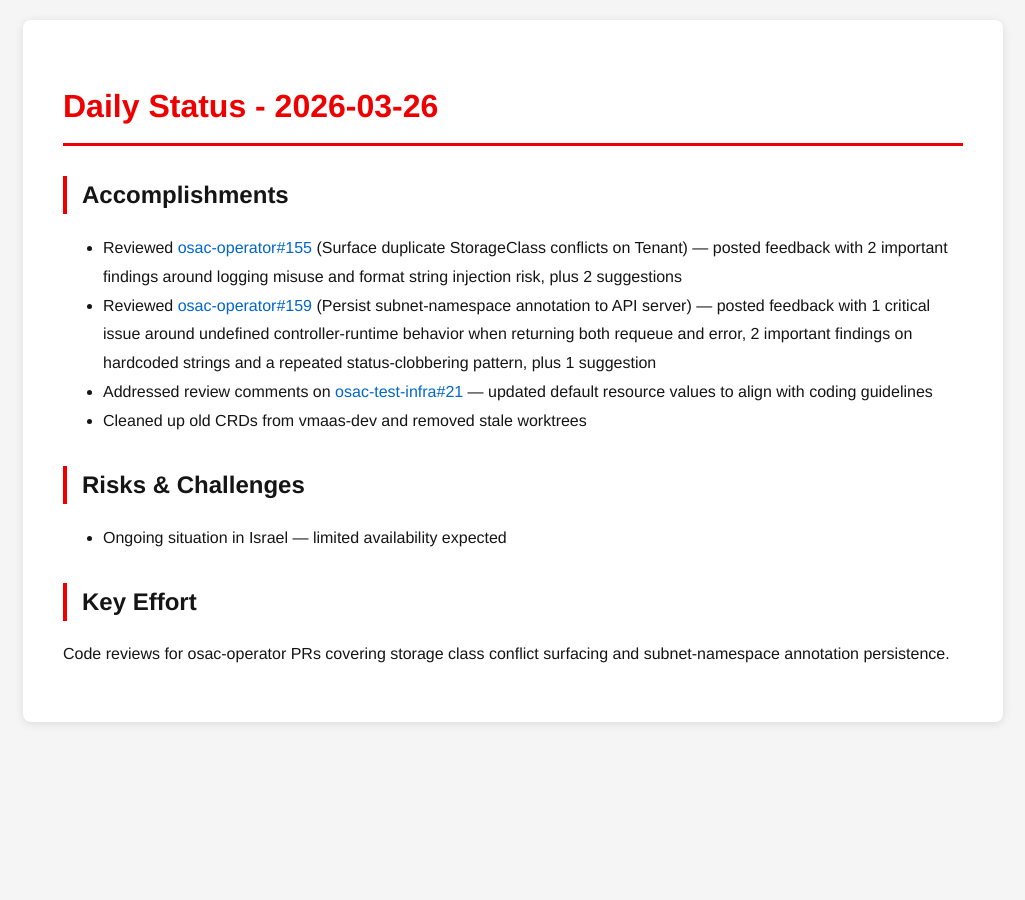
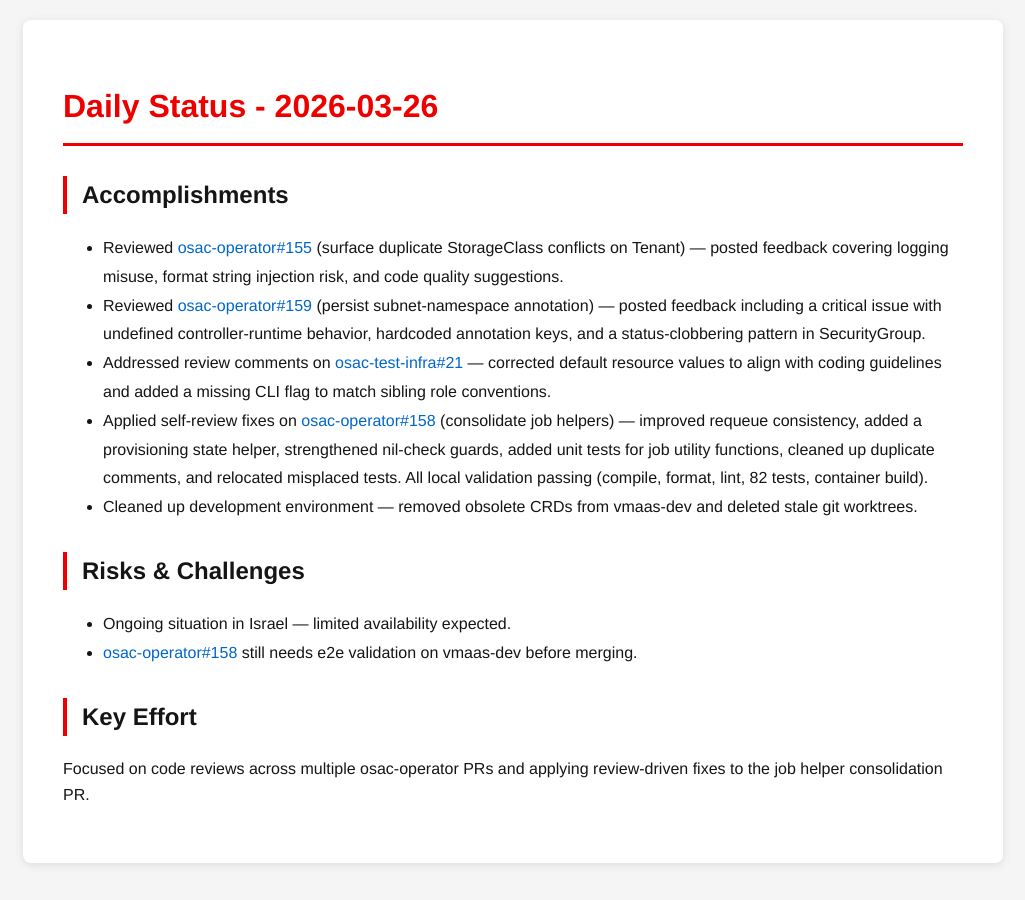
Before and after one commit to tzvatot/daily-status, a Jekyll site: the page built from 2026-03-26.md, in a window 1280 px wide. Shown: the whole page, without its empty margins (127-1152 px from the left). Built offline with Jekyll 4.4.1, drawn with Linux system fonts in a browser that asks for light colours.

Commit message:
Daily status update - 2026-03-26

```diff
--- a/2026-03-26.md
+++ b/2026-03-26.md
@@ -7,13 +7,15 @@
 # Daily Status - 2026-03-26
 
 ## Accomplishments
-- Reviewed [osac-operator#155](https://github.com/osac-project/osac-operator/pull/155) (Surface duplicate StorageClass conflicts on Tenant) — posted feedback with 2 important findings around logging misuse and format string injection risk, plus 2 suggestions
-- Reviewed [osac-operator#159](https://github.com/osac-project/osac-operator/pull/159) (Persist subnet-namespace annotation to API server) — posted feedback with 1 critical issue around undefined controller-runtime behavior when returning both requeue and error, 2 important findings on hardcoded strings and a repeated status-clobbering pattern, plus 1 suggestion
-- Addressed review comments on [osac-test-infra#21](https://github.com/osac-project/osac-test-infra/pull/21) — updated default resource values to align with coding guidelines
-- Cleaned up old CRDs from vmaas-dev and removed stale worktrees
+- Reviewed [osac-operator#155](https://github.com/osac-project/osac-operator/pull/155) (surface duplicate StorageClass conflicts on Tenant) — posted feedback covering logging misuse, format string injection risk, and code quality suggestions.
+- Reviewed [osac-operator#159](https://github.com/osac-project/osac-operator/pull/159) (persist subnet-namespace annotation) — posted feedback including a critical issue with undefined controller-runtime behavior, hardcoded annotation keys, and a status-clobbering pattern in SecurityGroup.
+- Addressed review comments on [osac-test-infra#21](https://github.com/osac-project/osac-test-infra/pull/21) — corrected default resource values to align with coding guidelines and added a missing CLI flag to match sibling role conventions.
+- Applied self-review fixes on [osac-operator#158](https://github.com/osac-project/osac-operator/pull/158) (consolidate job helpers) — improved requeue consistency, added a provisioning state helper, strengthened nil-check guards, added unit tests for job utility functions, cleaned up duplicate comments, and relocated misplaced tests. All local validation passing (compile, format, lint, 82 tests, container build).
+- Cleaned up development environment — removed obsolete CRDs from vmaas-dev and deleted stale git worktrees.
 
 ## Risks & Challenges
-- Ongoing situation in Israel — limited availability expected
+- Ongoing situation in Israel — limited availability expected.
+- [osac-operator#158](https://github.com/osac-project/osac-operator/pull/158) still needs e2e validation on vmaas-dev before merging.
 
 ## Key Effort
-Code reviews for osac-operator PRs covering storage class conflict surfacing and subnet-namespace annotation persistence.
+Focused on code reviews across multiple osac-operator PRs and applying review-driven fixes to the job helper consolidation PR.
```
